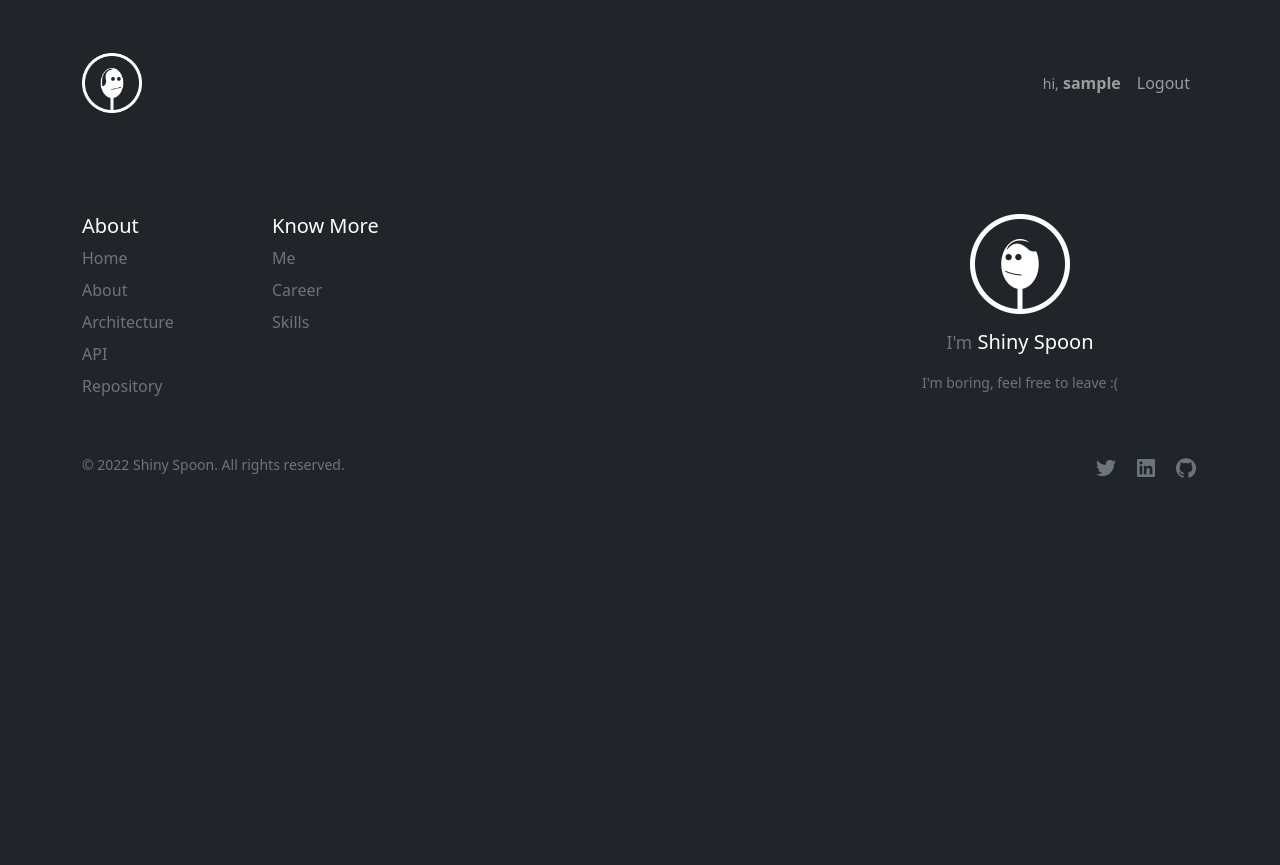
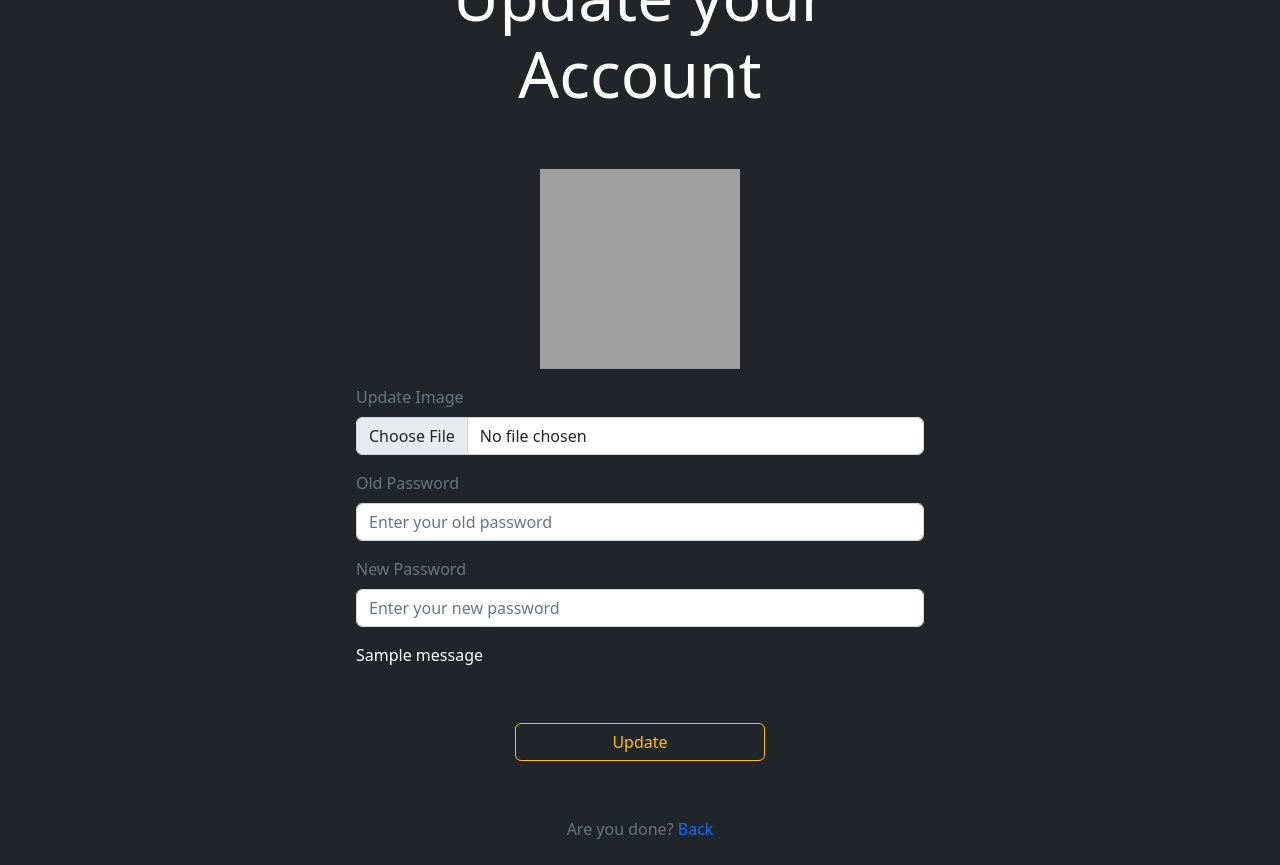
Before and after one commit to ary-na/shiny-spoon, a Flask app: page /update-account in a window 1280 px wide. Before the commit the page ends 478 px from the top, so only its background shows below. Run offline with Flask 2, Linux system fonts and the light colour scheme; the visitor is signed in with stand-in values (Sample User, id 1); one stand-in notice (Sample message) is shown; a database or web service that is not in the repository returns one stand-in record (values such as "Sample title"); data that the repository does not hold is empty; grey boxes are pictures that could not be loaded.

Commit message:
Minor changes and fixes

```diff
--- a/ss/templates/ss/account/update.html
+++ b/ss/templates/ss/account/update.html
@@ -3,4 +3,51 @@
 
 {% block content %}
 
+    <div class="hide-all position-absolute bg-dark top-0 bottom-0 vh-100 vw-100 d-flex align-items-center justify-content-center">
+        <div class="container w-50">
+            <form class="p-2" action="" method="post" enctype="multipart/form-data">
+                {{ form.csrf_token }}
+                <div class="m-3 text-center"><h3 class="display-3">Update your Account</h3></div>
+                <br/>
+                <div class="m-3 text-center">
+                    <img src="{{ get_pre_signed_url_profile_img(user['img_key']) }}"
+                         width="200"
+                         height="200"
+                         alt="Shiny Spoon Logo">
+                </div>
+                <div class="m-3">
+                    <div>{{ form.image.label(class_='form-label text-secondary') }}</div>
+                    <div>{{ form.image(class_='form-control') }}</div>
+                </div>
+                <div class="m-3">
+                    <div>{{ form.old_password.label(class_='form-label text-secondary') }}</div>
+                    <div>{{ form.old_password(class_='form-control', placeholder_='Enter your old password') }}</div>
+                </div>
+                <div class="m-3">
+                    <div>{{ form.new_password.label(class_='form-label text-secondary') }}</div>
+                    <div>{{ form.new_password(class_='form-control', placeholder_='Enter your new password') }}</div>
+                </div>
+
+                <div class="m-3">
+                    {% with messages = get_flashed_messages(with_categories=true) %}
+                        {% if messages %}
+                            {% for category, message in messages %}
+                                <span class="{{ category }}">{{ message }}</span>
+                            {% endfor %}
+                        {% endif %}
+                    {% endwith %}
+                </div>
+                <br/>
+                <div class="my-3 d-grid col-5 mx-auto">
+                    {{ form.submit(class_='btn btn-outline-warning') }}
+                </div>
+
+                <br/>
+                <div class="m-3 text-center text-secondary">Are you done?
+                    <a href="{{ url_for('views.user_account') }}" class="text-decoration-none link-primary">Back</a>
+                </div>
+            </form>
+        </div>
+    </div>
+
 {% endblock %}
--- a/ss/templates/ss/account/user.html
+++ b/ss/templates/ss/account/user.html
@@ -42,7 +42,7 @@
                                     {# Post header #}
                                     <div class="container-fluid d-flex justify-content-between align-items-center align-content-center">
                                         <div class="d-flex flex-row gap-3 justify-content-start align-items-center align-content-center">
-                                            <img src="{{ url_for('static', filename='img/user/default-user-profile-img-white.png') }}"
+                                            <img src="{{ get_pre_signed_url_profile_img(user['img_key']) }}"
                                                  width="60" height="60" alt="User Profile Image"/>
                                             <div class="d-flex flex-column justify-content-between">
                                                 <h5>{{ user['username'] }}</h5>
@@ -58,7 +58,7 @@
                                         <p class="card-text">{{ post['description'] }}</p>
                                         {% if post['img_key'] %}
                                             <img class="align-self-center w-100 rounded"
-                                                 src="{{ get_pre_signed_url_post_img(post['img_key']) }}"
+                                                 src="{{ get_pre_signed_url_post_img(post['post_img_key']) }}"
                                                  alt="Post Image"/>
                                         {% endif %}
                                     </div>
```
